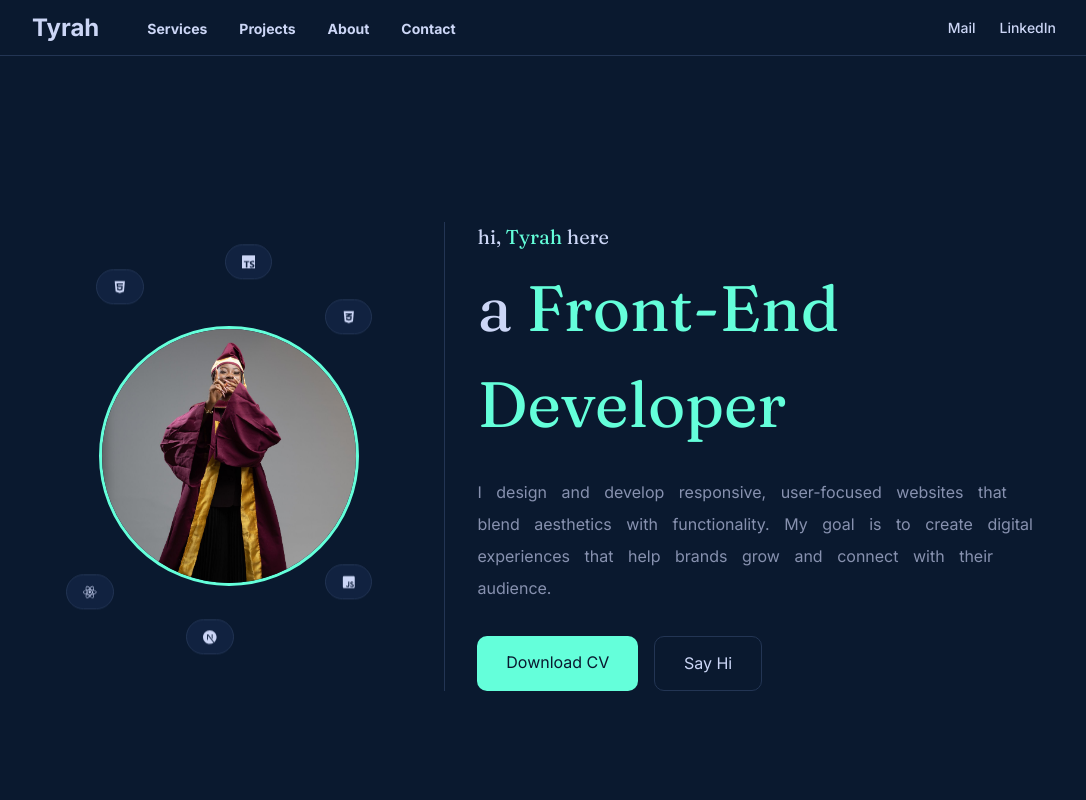
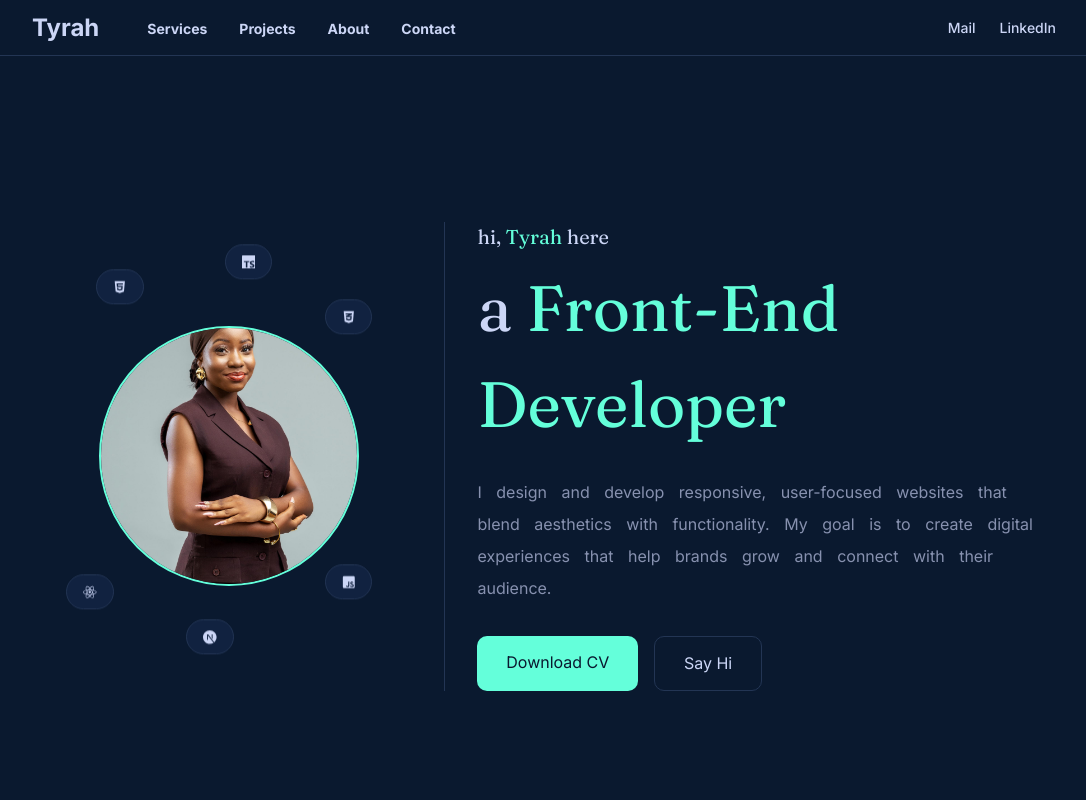
Before and after one commit to OyinkansolaTyrah/tyrah-portfolio, a Next.js app: page / in a window 1280 px wide. Shown: the top 800 px of the page, without its empty margins (96-1182 px from the left). Built offline with nearby package versions, Linux system fonts and the light colour scheme.

Commit message:
Changed the hero profile image

```diff
--- a/app/Hero.tsx
+++ b/app/Hero.tsx
@@ -18,7 +18,7 @@ export default function Hero() {
       <div className={styles.heroImage}>
 
         <img
-            src="/images/tyrah.jpg"
+            src="/images/tyrahHero.jpg"
             alt="Tyrah"
             className={styles.profile}
         />
--- a/app/Projects.tsx
+++ b/app/Projects.tsx
@@ -80,9 +80,9 @@ export default function Projects() {
                     ))}
               </ul>
               <div className={styles.projectButtons}>
-                <a href={project.liveLink}>
+                {/* <a href={project.liveLink}>
                   Live Site
-                </a>
+                </a> */}
 
                 <a href={project.caseStudy}>
                   Case Study
--- a/app/components/Hero.module.css
+++ b/app/components/Hero.module.css
@@ -28,7 +28,7 @@
   height:260px;
   border-radius:50%;
   object-fit:cover;
-  border:3px solid var(--accent);
+  border:2px solid var(--accent);
   z-index:2;
 }
 
--- a/app/components/Problem.module.css
+++ b/app/components/Problem.module.css
@@ -40,7 +40,7 @@
 .problemCard:hover{
     border: none;
     background: var(--accent);
-    color: var(--foreground);
+    color: var(--background);
     transform: translateY(-6px);
 }
 
```
Also changed, not shown: public/images/tyrahHero.jpg (added).
